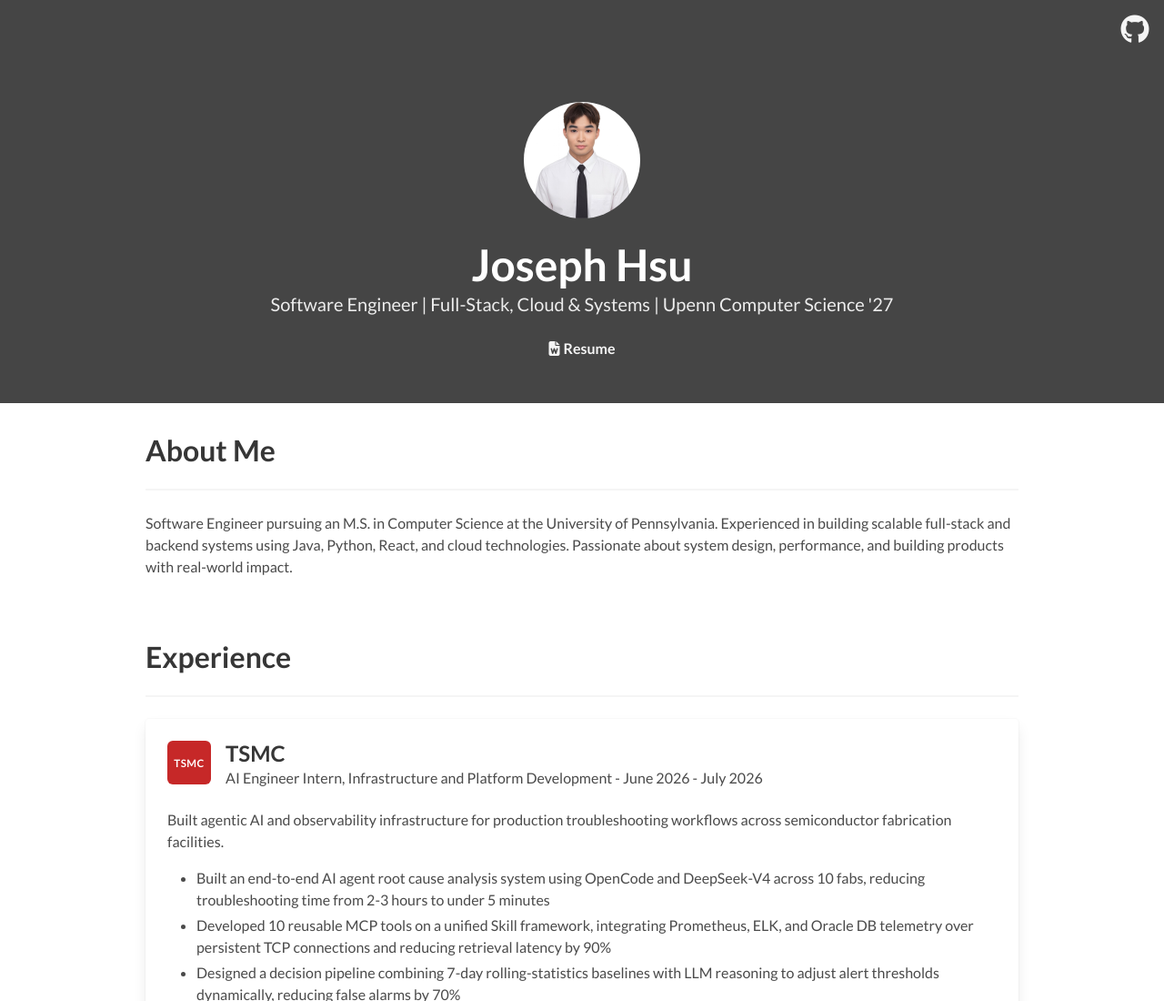
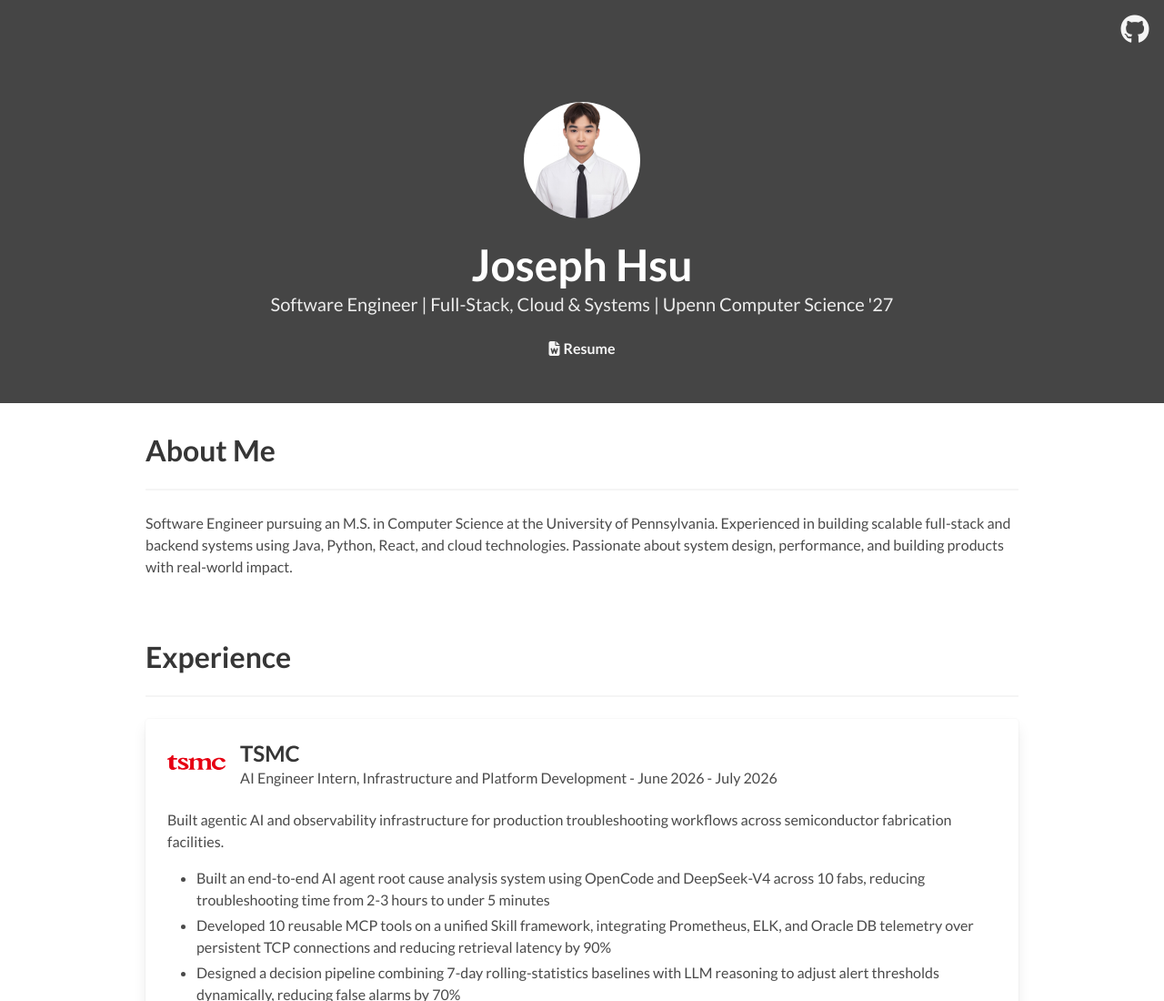
Before and after one commit to jhsutw/jhsutw.github.io, a plain HTML site: page index.html in a window 1280 px wide. Shown: the top 1100 px of the page at 91% size. Drawn offline with Linux system fonts and the light colour scheme.

Commit message:
Use TSMC logo in experience section

```diff
--- a/index.html
+++ b/index.html
@@ -45,18 +45,17 @@
     @media (max-width: 480px) {
       #projects .tile .image { height: 160px; }
     }
-    .company-mark {
-      width: 48px;
+    .company-logo-wide {
+      width: 64px;
       height: 48px;
       display: flex;
       align-items: center;
       justify-content: center;
-      border-radius: 6px;
-      background: #c62828;
-      color: #fff;
-      font-size: 0.72rem;
-      font-weight: 700;
-      letter-spacing: 0.04em;
+    }
+    .company-logo-wide img {
+      width: 100%;
+      height: auto;
+      object-fit: contain;
     }
   </style>
   <script src="https://kit.fontawesome.com/4e5a72c756.js"></script>
@@ -129,7 +128,9 @@
         <div class="card-content">
           <div class="media">
             <div class="media-left">
-              <div class="company-mark" role="img" aria-label="TSMC">TSMC</div>
+              <figure class="company-logo-wide">
+                <img src="img/tsmc-logo.svg" alt="TSMC logo">
+              </figure>
             </div>
             <div class="media-content">
               <p class="title is-4">TSMC</p>
```
Also changed, not shown: img/tsmc-logo.svg (added).
